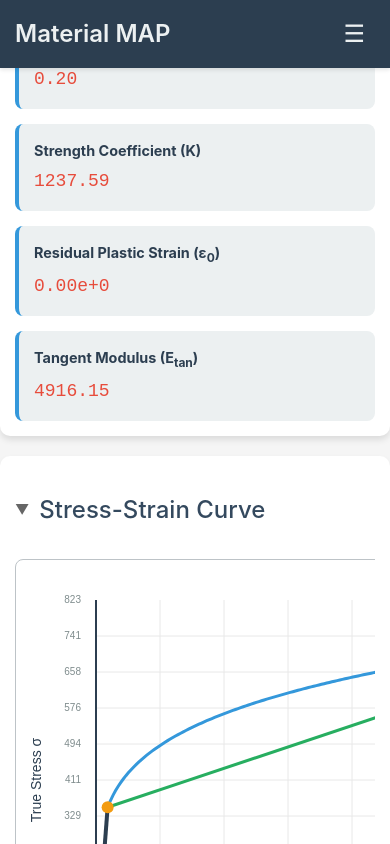
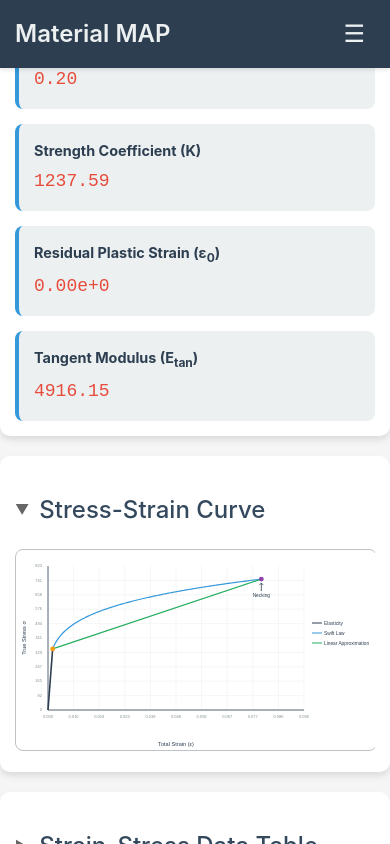
Before and after one commit to MaterialMap/MaterialMap.github.io, a website: page swift_law_calculator.html in a window 390 px wide. Both pictures are taken after a click on the element "Stress-Strain Curve". Shown: the part 1249-2093 px from the top of the page. Drawn offline with Linux system fonts and the light colour scheme.

Commit message:
Fix SVG Stress-Strain Curve responsiveness on mobile screens

```diff
--- a/swift_law_calculator.html
+++ b/swift_law_calculator.html
@@ -94,7 +94,7 @@
         <h2 class="collapsible-header collapsed" onclick="toggleCollapse(this)">Stress-Strain Curve</h2>
         <div class="collapsible-content collapsed">
             <div class="chart-container">
-                <svg id="stressStrainChart" width="900" height="500" xmlns="http://www.w3.org/2000/svg">
+                <svg id="stressStrainChart" viewBox="0 0 900 500" xmlns="http://www.w3.org/2000/svg">
                 </svg>
             </div>
         </div>
@@ -311,16 +311,18 @@
                 const maxStress = Math.max(K * Math.pow(eps_y + A, n), sigma_y * 1.2) * 1.1; // +10% for necking area
 
                 // Set up coordinates with space for right legend
+                const svgWidth = 900; // Reference width for viewBox
+                const svgHeight = 500; // Reference height for viewBox
                 const padding = 80;
                 const rightPadding = 180; // Space for right legend
                 const bottomPadding = 100; // More space for axis labels
                 const topPadding = 40;
-                const chartWidth = 900 - padding - rightPadding;
-                const chartHeight = 500 - topPadding - bottomPadding;
+                const chartWidth = svgWidth - padding - rightPadding;
+                const chartHeight = svgHeight - topPadding - bottomPadding;
 
                 // Coordinate transformation functions
                 const xScale = (strain) => padding + (strain / maxStrain) * chartWidth;
-                const yScale = (stress) => 500 - bottomPadding - (stress / maxStress) * chartHeight;
+                const yScale = (stress) => svgHeight - bottomPadding - (stress / maxStress) * chartHeight;
 
                 // Create SVG elements
                 const createLine = (x1, y1, x2, y2, color, width = 1, dash = '') => {
@@ -371,16 +373,16 @@
                     const x = padding + (i / 10) * chartWidth;
                     const y = topPadding + (i / 10) * chartHeight;
 
-                    svg.appendChild(createLine(x, topPadding, x, 500 - bottomPadding, '#e8e8e8', 1));
-                    svg.appendChild(createLine(padding, y, 900 - rightPadding, y, '#e8e8e8', 1));
+                    svg.appendChild(createLine(x, topPadding, x, svgHeight - bottomPadding, '#e8e8e8', 1));
+                    svg.appendChild(createLine(padding, y, svgWidth - rightPadding, y, '#e8e8e8', 1));
                 }
 
                 // Draw axes
-                svg.appendChild(createLine(padding, topPadding, padding, 500 - bottomPadding, '#2c3e50', 2));
-                svg.appendChild(createLine(padding, 500 - bottomPadding, 900 - rightPadding, 500 - bottomPadding, '#2c3e50', 2));
+                svg.appendChild(createLine(padding, topPadding, padding, svgHeight - bottomPadding, '#2c3e50', 2));
+                svg.appendChild(createLine(padding, svgHeight - bottomPadding, svgWidth - rightPadding, svgHeight - bottomPadding, '#2c3e50', 2));
 
                 // Axis labels - positioned to not overlap with value labels
-                svg.appendChild(createText(padding + chartWidth/2, 490, 'Total Strain (ε)', 14, '#2c3e50', 'middle'));
+                svg.appendChild(createText(padding + chartWidth/2, svgHeight - 10, 'Total Strain (ε)', 14, '#2c3e50', 'middle'));
                 svg.appendChild(createText(25, topPadding + chartHeight/2, 'True Stress σ', 14, '#2c3e50', 'middle', `rotate(-90, 25, ${topPadding + chartHeight/2})`));
 
                 // 1. Elasticity line - make it visible
@@ -462,7 +464,7 @@
 
                 const legendStartY = topPadding + chartHeight/2 - (legendItems.length * 25)/2;
                 let legendY = legendStartY;
-                const legendX = 900 - rightPadding + 20;
+                const legendX = svgWidth - rightPadding + 20;
 
                 legendItems.forEach((item) => {
                     svg.appendChild(createLine(legendX, legendY, legendX + 25, legendY, item.color, 3));
@@ -474,12 +476,12 @@
                 for (let i = 0; i <= 10; i++) {
                     const strainValue = (maxStrain * i / 10).toFixed(3);
                     const x = padding + (i / 10) * chartWidth;
-                    svg.appendChild(createText(x, 460, strainValue, 10, '#7f8c8d', 'middle'));
+                    svg.appendChild(createText(x, svgHeight - bottomPadding + 20, strainValue, 10, '#7f8c8d', 'middle'));
                 }
 
                 for (let i = 0; i <= 10; i++) {
                     const stressValue = Math.round(maxStress * i / 10).toString();
-                    const y = 500 - bottomPadding - (i / 10) * chartHeight;
+                    const y = svgHeight - bottomPadding - (i / 10) * chartHeight;
                     svg.appendChild(createText(padding - 15, y + 3, stressValue, 10, '#7f8c8d', 'end'));
                 }
 
--- a/unified-styles.css
+++ b/unified-styles.css
@@ -363,6 +363,9 @@ tr:nth-child(even) {
     border: 1px solid #bdc3c7;
     border-radius: 8px;
     background: white;
+    width: 100%;
+    height: auto;
+    max-width: 900px;
 }
 
 /* Button styles */
@@ -725,6 +728,17 @@ tr:nth-child(even) {
         margin-bottom: 15px;
     }
 
+    /* Responsive chart styles */
+    .chart-container {
+        margin-top: 10px;
+        overflow-x: hidden;
+    }
+
+    #stressStrainChart {
+        max-width: 100%;
+        height: auto;
+    }
+
     th, td {
         padding: 6px 4px;
         font-size: 0.85rem;
```
